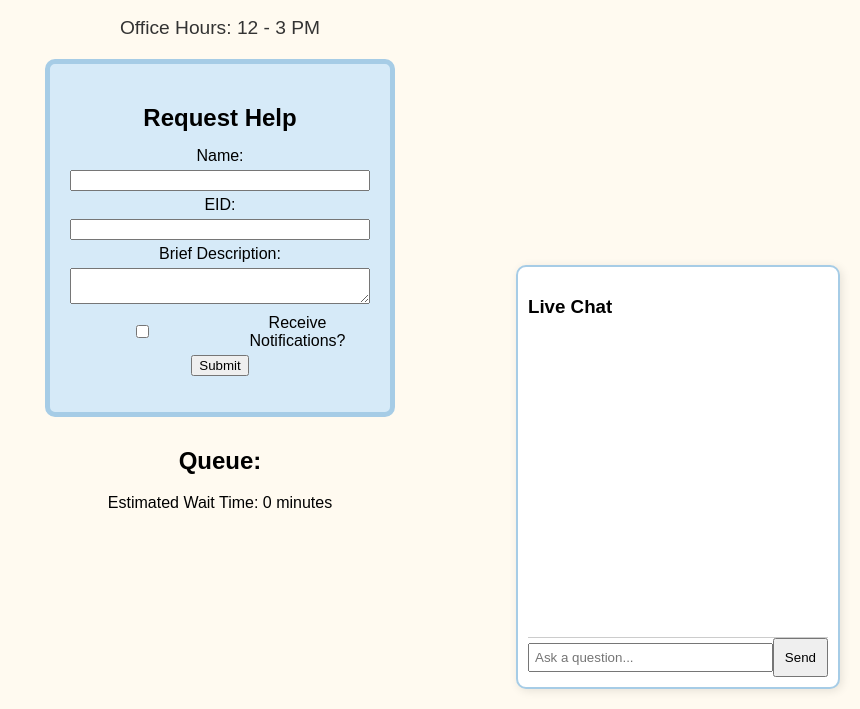
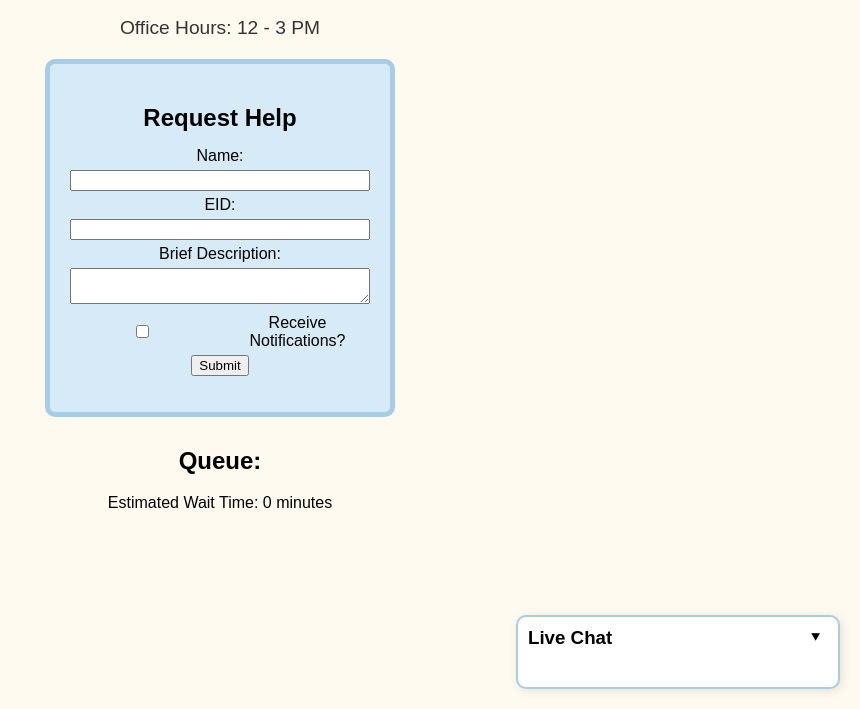
Before and after one commit to caitlin8105/wics-hackathon, a website: page 314.html in a window 1280 px wide. Shown: the part 91-800 px from the top of the page, without its empty margins (420-1280 px from the left). Drawn offline with Linux system fonts and the light colour scheme.

Commit message:
minimize live chat

```diff
--- a/314.html
+++ b/314.html
@@ -45,7 +45,7 @@
         right: 20px;
         bottom: 20px;
         width: 300px;
-        height: 400px;
+        height: 50px; /* Start with a minimized height */
         background-color: white;
         border: 2px solid #a6cce6;
         border-radius: 10px;
@@ -53,15 +53,20 @@
         flex-direction: column;
         padding: 10px;
         box-shadow: 2px 2px 10px rgba(0, 0, 0, 0.1);
+        transition: height 0.3s ease; /* Smooth transition for resizing */
       }
       .chat-messages {
         flex: 1;
         overflow-y: auto;
         border-bottom: 1px solid #ccc;
         padding: 5px;
+        display: none; /* Hide chat messages initially */
       }
       .chat-input {
         display: flex;
+        justify-content: space-between;
+        padding: 5px;
+        display: none; /* Hide input and send button initially */
       }
       .chat-input input {
         flex: 1;
@@ -69,6 +74,20 @@
       }
       .chat-input button {
         padding: 5px 10px;
+      }
+      .chat-box-header {
+        display: flex;
+        justify-content: space-between;
+        align-items: center;
+        cursor: pointer;
+      }
+      .chat-box-header h3 {
+        margin: 0;
+      }
+      .chat-box-header button {
+        background-color: transparent;
+        border: none;
+        font-size: 16px;
       }
       h1 {
         text-align: center;
@@ -125,7 +144,7 @@
         const chatInput = document.getElementById("chat-input");
         const chatMessages = document.getElementById("chat-messages");
         const name = document.getElementById("name").value.trim() || "Anonymous"; // Default to "Anonymous" if no name is entered
-        const message = chatInput.value.trim();
+        const message = chatInput.querySelector("input").value.trim();
 
         if (message) {
           const messageElement = document.createElement("div");
@@ -135,8 +154,26 @@
           messageElement.style.background = "#d6eaf8";
           messageElement.style.borderRadius = "5px";
           chatMessages.appendChild(messageElement);
-        chatInput.value = ""; // Clear the input field
+          chatInput.querySelector("input").value = ""; // Clear the input field
           chatMessages.scrollTop = chatMessages.scrollHeight; // Scroll to the latest message
+        }
+      }
+
+      // Toggle chat box open/close
+      function toggleChatBox() {
+        const chatBox = document.getElementById("chat-box");
+        const chatMessages = document.getElementById("chat-messages");
+        const chatInput = document.getElementById("chat-input");
+        const inputField = chatInput.querySelector("input");
+
+        if (chatBox.style.height === "50px") { // If minimized
+          chatBox.style.height = "400px"; // Expand chat box
+          chatMessages.style.display = "block"; // Show messages
+          chatInput.style.display = "flex"; // Show input field and send button
+        } else {
+          chatBox.style.height = "50px"; // Minimize chat box
+          chatMessages.style.display = "none"; // Hide messages
+          chatInput.style.display = "none"; // Hide input field and send button
         }
       }
     </script>
@@ -171,14 +208,18 @@
       <h2>Queue:</h2>
       <div id="wait-time">Estimated Wait Time: 0 minutes</div>
       <div id="queue-list"></div>
+    </div>
 
+    <div id="chat-box" class="chat-box">
+      <div class="chat-box-header" onclick="toggleChatBox()">
+        <h3>Live Chat</h3>
+        <button>⯆</button> <!-- Arrow icon for opening/closing -->
       </div>
-    <div class="chat-box">
-      <h3>Live Chat</h3>
       <div id="chat-messages" class="chat-messages"></div>
-      <div class="chat-input">
-        <input type="text" id="chat-input" placeholder="Ask a question...">
+      <div id="chat-input" class="chat-input">
+        <input type="text" placeholder="Ask a question...">
         <button onclick="sendMessage()">Send</button>
+      </div>
     </div>
   </body>
 </html>
```
Lines whose indentation alone changed are shown as unchanged.
